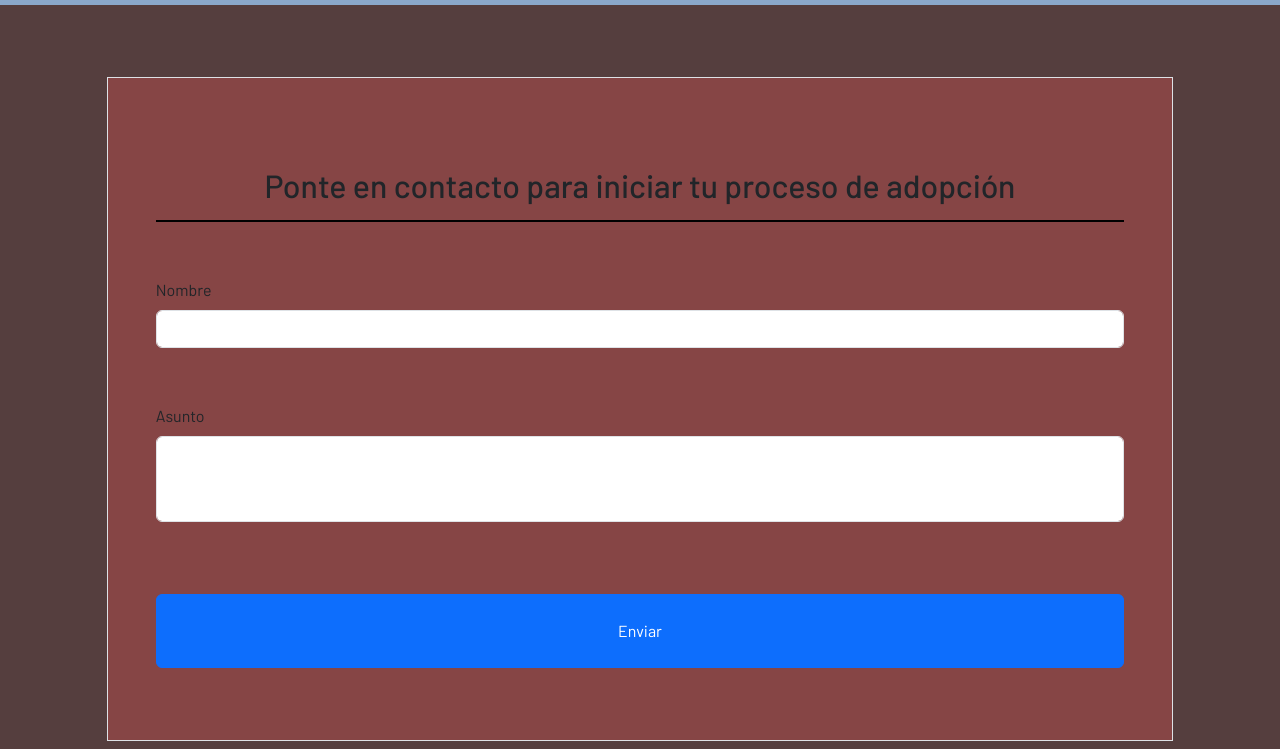
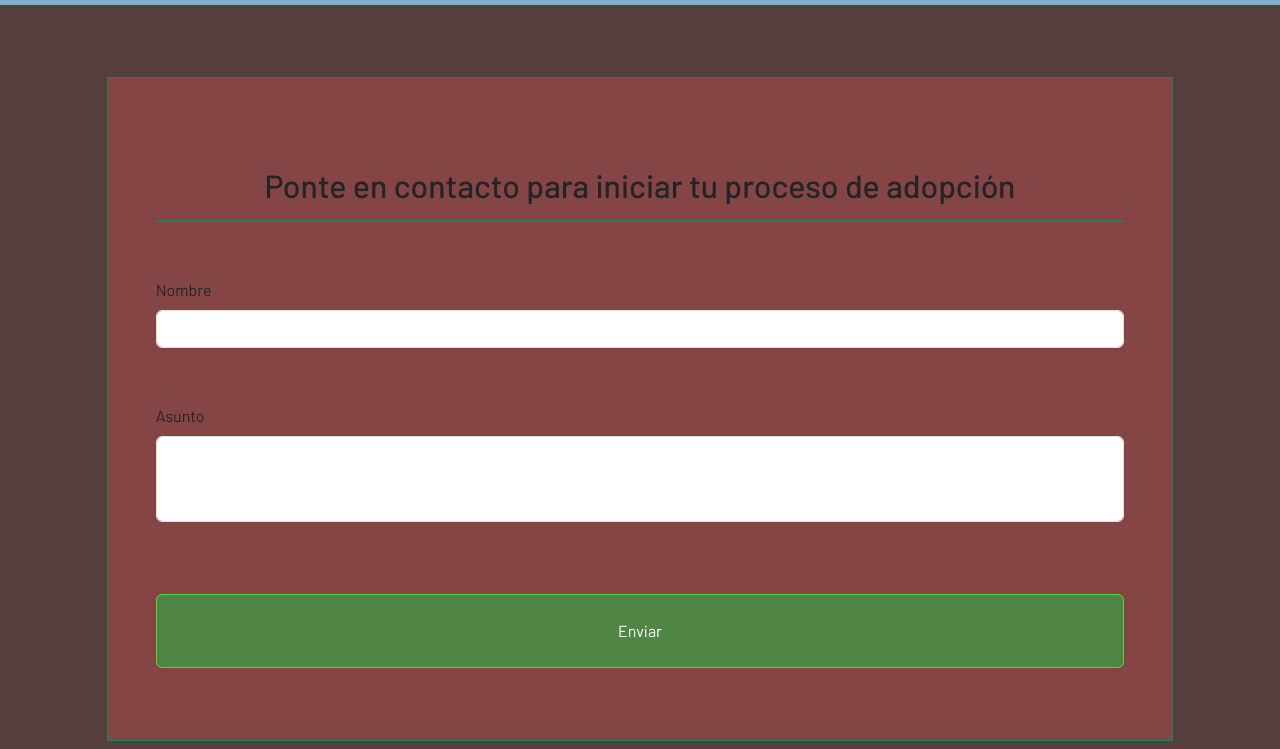
Before and after one commit to AlfredoMc95/PF-MartinezAlfredo, a plain HTML site: page pages/contacto.html in a window 1280 px wide. Shown: the part 51-800 px from the top of the page. Drawn offline with nearby package versions, Linux system fonts and the light colour scheme.

Commit message:
cambio btn

```diff
--- a/css/style.css
+++ b/css/style.css
@@ -14,6 +14,8 @@
     --color-titulo-vistaprevia: #0e0e0e;
     --color-texto-vistaprevia: #f1f1f1;
     --color-form:#864545;
+    --color-btn:#508645;
+    --color-btn-border:#54d839;
     --color-trasnparent:#682d2d00;
 }
 * {
@@ -206,6 +208,10 @@ body{
 .form-bg{
     background-color: var(--color-form);
 }
+.btn-bg{
+    background-color: var(--color-btn);
+    border-color: var(--color-btn-border);
+}
 textarea {
     resize: none;
 }
--- a/pages/contacto.html
+++ b/pages/contacto.html
@@ -19,7 +19,7 @@
 </head>
 
 <body>
-    <header class="headerNav">
+    <header>
         <nav class="navbar navbar-expand-lg navbar-light bgNavbar">
             <div class="container-fluid">
                 <a class="navbar-brand" href="#">Alfredo's pet</a>
@@ -50,19 +50,10 @@
         </nav>
     </header>
     <main class="main my-5">
-        <!-- <div class="form-container">
-            <form action="">
-                <label for="nombre">Nombre</label>
-                <input type="text" name="nombre" id="">
-                <label for="asunto">Asunto</label>
-                <textarea name="" id="" cols="30" rows="10"></textarea>
-                <input type="submit" value="Enviar">
-            </form>
-        </div> -->
         <form class="d-flex justify-content-center">
-            <div class="form-bg form-group col-md-10 p-5 m-4 border border-1">
+            <div class="form-bg form-group col-md-10 p-5 m-4 border border-1 border-success">
                 <div class="my-4">
-                    <h2 class="py-3 text-center border-bottom border-black border-2">Ponte en contacto para iniciar tu
+                    <h2 class="py-3 text-center border-bottom border-2 border-success">Ponte en contacto para iniciar tu
                         proceso de
                         adopción</h2>
                 </div>
@@ -74,7 +65,7 @@
                     <label class="my-2 font-weight-bold" for="exampleFormControlTextarea1">Asunto</label>
                     <textarea class="form-control" id="exampleFormControlTextarea1" rows="3"></textarea>
                 </div>
-                <button type="submit" class="btn btn-primary col-12 my-4 py-4 rounded">Enviar</button>
+                <button type="submit" class="btn btn-primary btn-bg col-12 my-4 py-4 rounded">Enviar</button>
             </div>
         </form>
     </main>
```
Also changed, not shown: index.html (+0 -59 lines), pages/album.html (+1 -1 lines), pages/galeria.html (+1 -1 lines), pages/video.html (+1 -1 lines).
